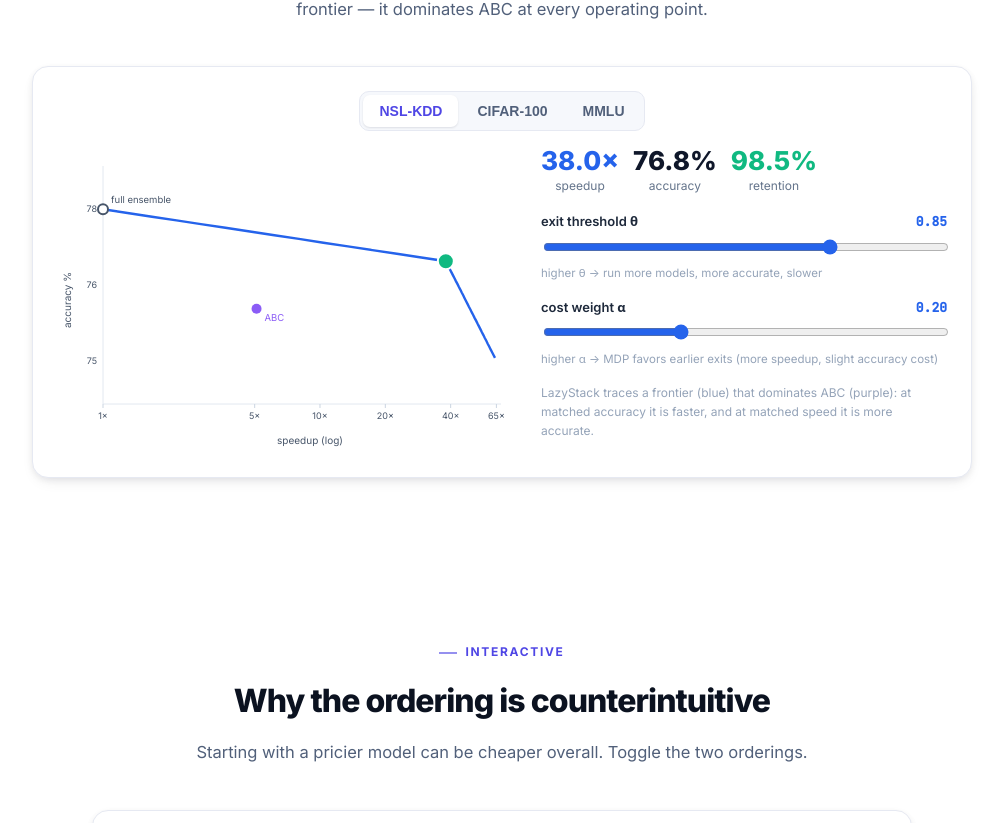
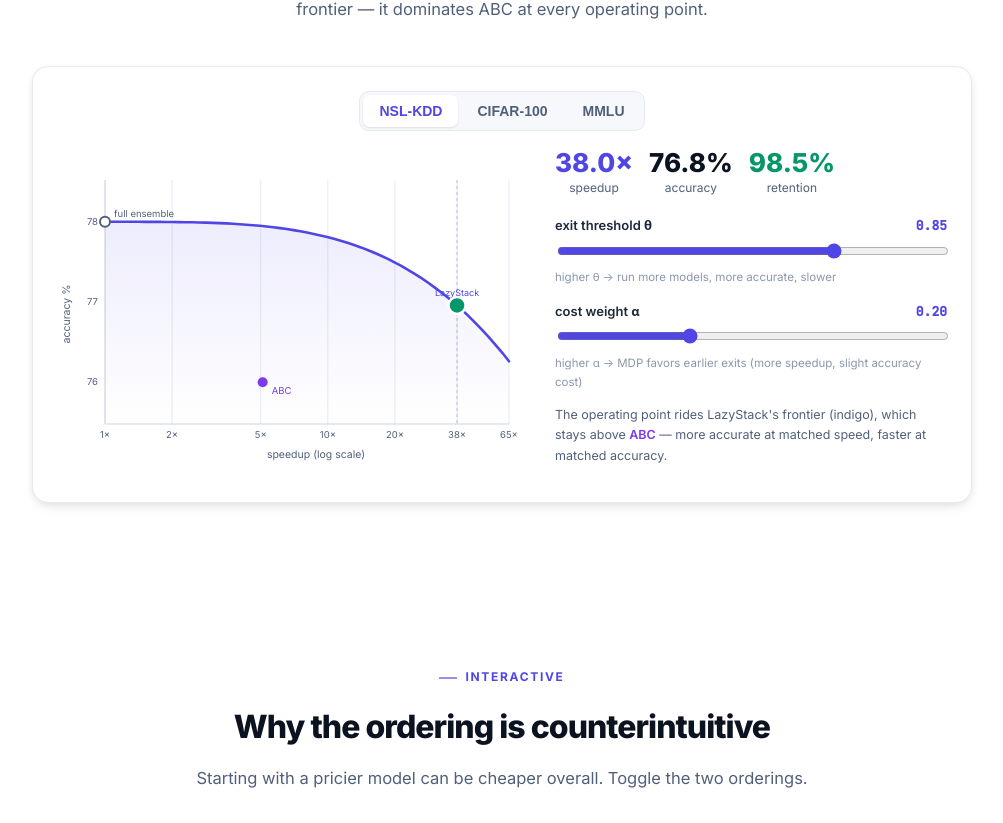
Before and after one commit to ashwincolaco/lazystack, a React (Vite) app: page / in a window 1280 px wide. Shown: the part 1951-2774 px from the top of the page, without its empty margins (138-1141 px from the left). Built offline with nearby package versions, Linux system fonts and the light colour scheme.

Commit message:
Fix Pareto playground: single smooth concave frontier (no kink/cliff), dot rides the curve; shaded area, dashed guide

```diff
--- a/src/components/Playground.jsx
+++ b/src/components/Playground.jsx
@@ -1,26 +1,31 @@
 import React, { useMemo, useState } from 'react'
 import P from '../data/pareto.json'
 
-const C = { blue: '#2563eb', green: '#10b981', red: '#ef4444', amber: '#f59e0b', violet: '#8b5cf6', ink: '#0f172a', slate: '#475569', line: '#e2e8f0', grey: '#cbd5e1' }
-const lerp = (a, b, t) => a + (b - a) * t
-const loglerp = (a, b, t) => Math.exp(lerp(Math.log(a), Math.log(b), t))
+const C = { indigo: '#4f46e5', blue: '#2563eb', green: '#059669', amber: '#d97706', violet: '#7c3aed', ink: '#0b1220', slate: '#51607a', line: '#e6e9f2', grey: '#cbd5e1' }
 const clamp = (v, lo, hi) => Math.max(lo, Math.min(hi, v))
 
-// operating point as a function of exit threshold θ and cost-weight α
-function operating(d, theta, alpha) {
-  let speed, acc
-  if (theta >= 0.85) {
-    const t = (theta - 0.85) / (0.99 - 0.85)
-    speed = loglerp(d.lazySpeed, 1, t)
-    acc = lerp(d.lazyAcc, d.fullAcc, t)
-  } else {
-    const t = (0.85 - theta) / (0.85 - 0.5)
-    speed = loglerp(d.lazySpeed, d.maxSpeed, t)
-    acc = lerp(d.lazyAcc, d.accFloor, t)
-  }
-  speed = clamp(speed * (1 + (alpha - 0.2) * 0.6), 1, d.maxSpeed * 1.05)
-  acc = clamp(acc - (alpha - 0.2) * 2.0, d.accFloor - 0.6, d.fullAcc)
-  return { speed, acc }
+// Build a single smooth concave frontier per dataset:
+//   accuracy(s) = fullAcc - (fullAcc - accEnd) * (ln s / ln maxSpeed)^p
+// with accEnd just below the reported LazyStack accuracy (no cliff), and p
+// chosen so the curve passes exactly through the reported point (lazySpeed, lazyAcc).
+function frontier(d) {
+  const accEnd = d.lazyAcc - 0.8
+  const tLazy = Math.log(d.lazySpeed) / Math.log(d.maxSpeed)
+  const ratio = (d.fullAcc - d.lazyAcc) / (d.fullAcc - accEnd)
+  const p = clamp(Math.log(ratio) / Math.log(tLazy), 0.6, 4)
+  const accOf = (s) => d.fullAcc - (d.fullAcc - accEnd) * Math.pow(Math.log(s) / Math.log(d.maxSpeed), p)
+  return { accEnd, accOf }
+}
+
+// θ (and α) only move the dot ALONG the smooth curve — never reshape it.
+// θ=0.85 (default) sits at the reported operating point (lazySpeed); higher θ → slower/accurate, lower θ → faster.
+function speedFor(d, theta, alpha) {
+  const lnLazy = Math.log(d.lazySpeed), lnMax = Math.log(d.maxSpeed)
+  let lnS
+  if (theta >= 0.85) lnS = lnLazy * (0.99 - theta) / (0.99 - 0.85)          // 0.85→lazy, 0.99→1×
+  else lnS = lnLazy + (lnMax - lnLazy) * (0.85 - theta) / (0.85 - 0.5)       // 0.85→lazy, 0.5→maxSpeed
+  lnS += (alpha - 0.2) * 0.5 * (lnMax - lnLazy)                              // cost weight nudges faster/slower
+  return clamp(Math.exp(lnS), 1, d.maxSpeed)
 }
 
 export default function Playground() {
@@ -28,26 +33,32 @@ export default function Playground() {
   const [theta, setTheta] = useState(0.85)
   const [alpha, setAlpha] = useState(0.2)
   const d = P.datasets[ds]
+  const { accEnd, accOf } = frontier(d)
 
-  const W = 460, H = 300, pad = 46
-  const xmin = 1, xmax = d.maxSpeed * 1.05
-  const ymin = d.accFloor - 1, ymax = d.fullAcc + 1
-  const sx = (s) => pad + (Math.log(clamp(s, xmin, xmax)) - Math.log(xmin)) / (Math.log(xmax) - Math.log(xmin)) * (W - pad - 16)
-  const sy = (a) => H - pad - (a - ymin) / (ymax - ymin) * (H - pad - 16)
+  const W = 470, H = 300, padL = 48, padB = 40, padT = 16, padR = 18
+  const xmin = 1, xmax = d.maxSpeed
+  const ymin = Math.min(accEnd, d.abc.acc) - 0.6, ymax = d.fullAcc + 0.6
+  const sx = (s) => padL + (Math.log(clamp(s, xmin, xmax)) - Math.log(xmin)) / (Math.log(xmax) - Math.log(xmin)) * (W - padL - padR)
+  const sy = (a) => H - padB - (a - ymin) / (ymax - ymin) * (H - padB - padT)
 
-  const curve = useMemo(() => {
+  const curvePath = useMemo(() => {
     const pts = []
-    for (let th = 0.99; th >= 0.5; th -= 0.01) { const o = operating(d, th, alpha); pts.push(`${sx(o.speed).toFixed(1)},${sy(o.acc).toFixed(1)}`) }
-    return pts.join(' ')
-  }, [ds, alpha])
+    const steps = 60
+    for (let i = 0; i <= steps; i++) {
+      const s = Math.exp((i / steps) * Math.log(xmax))
+      pts.push(`${sx(s).toFixed(1)},${sy(accOf(s)).toFixed(1)}`)
+    }
+    return 'M' + pts.join(' L')
+  }, [ds])
 
-  const op = operating(d, theta, alpha)
-  const retention = (op.acc / d.fullAcc) * 100
-  const ticks = ds === 'NSL-KDD' ? [1, 5, 10, 20, 40, 65] : ds === 'MMLU' ? [1, 2, 4, 8, 17] : [1, 1.5, 2, 2.5, 3.7]
+  const s = speedFor(d, theta, alpha)
+  const acc = accOf(s)
+  const retention = (acc / d.fullAcc) * 100
+  const ticks = ds === 'NSL-KDD' ? [1, 2, 5, 10, 20, 38, 65] : ds === 'MMLU' ? [1, 2, 4, 8, 17] : [1, 1.5, 2, 2.5, 3.7]
 
   return (
     <div className="card" style={{ maxWidth: 940, margin: '0 auto' }}>
-      <div className="controls" style={{ marginTop: 0, marginBottom: 16 }}>
+      <div className="controls" style={{ marginTop: 0, marginBottom: 18 }}>
         <div className="toggle">
           {Object.keys(P.datasets).map((k) => (
             <button key={k} className={ds === k ? 'active' : ''} onClick={() => setDs(k)}>{k}</button>
@@ -55,45 +66,53 @@ export default function Playground() {
         </div>
       </div>
 
-      <div style={{ display: 'flex', gap: 24, flexWrap: 'wrap', alignItems: 'center', justifyContent: 'center' }}>
-        {/* Pareto plot */}
-        <svg viewBox={`0 0 ${W} ${H}`} style={{ width: 460, maxWidth: '100%' }}>
-          <line x1={pad} y1={H - pad} x2={W - 16} y2={H - pad} stroke={C.line} />
-          <line x1={pad} y1={16} x2={pad} y2={H - pad} stroke={C.line} />
+      <div style={{ display: 'flex', gap: 28, flexWrap: 'wrap', alignItems: 'center', justifyContent: 'center' }}>
+        <svg viewBox={`0 0 ${W} ${H}`} style={{ width: 470, maxWidth: '100%' }}>
+          {/* gridlines */}
+          {ticks.map((t) => <line key={'gx' + t} x1={sx(t)} y1={padT} x2={sx(t)} y2={H - padB} stroke={C.line} strokeWidth={1} />)}
+          <line x1={padL} y1={H - padB} x2={W - padR} y2={H - padB} stroke="#cbd5e1" />
+          <line x1={padL} y1={padT} x2={padL} y2={H - padB} stroke="#cbd5e1" />
           {ticks.map((t) => (
-            <g key={t}><line x1={sx(t)} y1={H - pad} x2={sx(t)} y2={H - pad + 4} stroke={C.grey} />
-              <text x={sx(t)} y={H - pad + 15} fontSize="9" fill={C.slate} textAnchor="middle">{t}×</text></g>
+            <text key={'tx' + t} x={sx(t)} y={H - padB + 14} fontSize="9.5" fill={C.slate} textAnchor="middle">{t}×</text>
           ))}
-          {[ymin + 1, (ymin + ymax) / 2, ymax - 1].map((a) => (
-            <g key={a}><text x={pad - 6} y={sy(a) + 3} fontSize="9" fill={C.slate} textAnchor="end">{a.toFixed(0)}</text></g>
+          {[ymin + 0.6, (ymin + ymax) / 2, ymax - 0.6].map((a, i) => (
+            <text key={'ty' + i} x={padL - 7} y={sy(a) + 3} fontSize="9.5" fill={C.slate} textAnchor="end">{a.toFixed(0)}</text>
           ))}
-          <text x={(W + pad) / 2} y={H - 6} fontSize="10" fill={C.slate} textAnchor="middle">speedup (log)</text>
-          <text x={14} y={H / 2} fontSize="10" fill={C.slate} textAnchor="middle" transform={`rotate(-90 14 ${H / 2})`}>accuracy %</text>
+          <text x={(W + padL) / 2} y={H - 6} fontSize="10.5" fill={C.slate} textAnchor="middle">speedup (log scale)</text>
+          <text x={13} y={H / 2} fontSize="10.5" fill={C.slate} textAnchor="middle" transform={`rotate(-90 13 ${H / 2})`}>accuracy %</text>
 
-          {/* LazyStack frontier */}
-          <polyline points={curve} fill="none" stroke={C.blue} strokeWidth={2.4} />
-          {/* full ensemble + ABC markers */}
+          {/* shaded area under frontier */}
+          <path d={`${curvePath} L${sx(xmax).toFixed(1)},${(H - padB).toFixed(1)} L${sx(1).toFixed(1)},${(H - padB).toFixed(1)} Z`} fill="url(#fade)" opacity={0.10} />
+          <defs><linearGradient id="fade" x1="0" y1="0" x2="0" y2="1"><stop offset="0" stopColor={C.indigo} /><stop offset="1" stopColor={C.indigo} stopOpacity="0" /></linearGradient></defs>
+
+          {/* frontier */}
+          <path d={curvePath} fill="none" stroke={C.indigo} strokeWidth={2.6} strokeLinecap="round" />
+
+          {/* markers */}
           <circle cx={sx(1)} cy={sy(d.fullAcc)} r={5} fill="#fff" stroke={C.slate} strokeWidth={2} />
-          <text x={sx(1) + 8} y={sy(d.fullAcc) - 6} fontSize="9.5" fill={C.slate}>full ensemble</text>
+          <text x={sx(1) + 9} y={sy(d.fullAcc) - 5} fontSize="9.5" fill={C.slate}>full ensemble</text>
+          <circle cx={sx(d.lazySpeed)} cy={sy(d.lazyAcc)} r={4} fill={C.indigo} opacity={0.4} />
+          <text x={sx(d.lazySpeed)} y={sy(d.lazyAcc) - 9} fontSize="9" fill={C.indigo} textAnchor="middle">LazyStack</text>
           <circle cx={sx(d.abc.speed)} cy={sy(d.abc.acc)} r={5} fill={C.violet} />
-          <text x={sx(d.abc.speed) + 8} y={sy(d.abc.acc) + 12} fontSize="9.5" fill={C.violet}>ABC</text>
+          <text x={sx(d.abc.speed) + 9} y={sy(d.abc.acc) + 12} fontSize="9.5" fill={C.violet}>ABC</text>
+
           {/* live operating dot */}
-          <circle cx={sx(op.speed)} cy={sy(op.acc)} r={8} fill={retention >= 97 ? C.green : C.blue} stroke="#fff" strokeWidth={2} />
+          <line x1={sx(s)} y1={padT} x2={sx(s)} y2={H - padB} stroke={C.indigo} strokeWidth={1} strokeDasharray="3,3" opacity={0.35} />
+          <circle cx={sx(s)} cy={sy(acc)} r={8.5} fill={retention >= 97 ? C.green : C.indigo} stroke="#fff" strokeWidth={2.5} />
         </svg>
 
-        {/* readouts + sliders */}
-        <div style={{ minWidth: 260, flex: '1 1 260px' }}>
-          <div style={{ display: 'flex', gap: 14, marginBottom: 16 }}>
-            <Readout label="speedup" value={`${op.speed.toFixed(1)}×`} color={C.blue} />
-            <Readout label="accuracy" value={`${op.acc.toFixed(1)}%`} color={C.ink} />
+        <div style={{ minWidth: 250, flex: '1 1 250px' }}>
+          <div style={{ display: 'flex', gap: 16, marginBottom: 18 }}>
+            <Readout label="speedup" value={`${s.toFixed(1)}×`} color={C.indigo} />
+            <Readout label="accuracy" value={`${acc.toFixed(1)}%`} color={C.ink} />
             <Readout label="retention" value={`${retention.toFixed(1)}%`} color={retention >= 97 ? C.green : C.amber} />
           </div>
           <Slider label="exit threshold θ" value={theta} min={0.5} max={0.99} step={0.01} onChange={setTheta}
             hint={theta >= 0.85 ? 'higher θ → run more models, more accurate, slower' : 'lower θ → exit sooner, faster, slightly less accurate'} />
           <Slider label="cost weight α" value={alpha} min={0.05} max={0.5} step={0.01} onChange={setAlpha}
             hint="higher α → MDP favors earlier exits (more speedup, slight accuracy cost)" />
-          <p style={{ fontSize: 12, color: '#94a3b8', marginTop: 10 }}>
-            LazyStack traces a frontier (blue) that dominates ABC (purple): at matched accuracy it is faster, and at matched speed it is more accurate.
+          <p style={{ fontSize: 12.5, color: C.slate, marginTop: 10 }}>
+            The operating point rides LazyStack's frontier (indigo), which stays above <span style={{ color: C.violet, fontWeight: 600 }}>ABC</span> — more accurate at matched speed, faster at matched accuracy.
           </p>
         </div>
       </div>
@@ -105,7 +124,7 @@ function Readout({ label, value, color }) {
   return (
     <div style={{ textAlign: 'center' }}>
       <div style={{ fontSize: 26, fontWeight: 800, color, lineHeight: 1.1 }}>{value}</div>
-      <div style={{ fontSize: 12, color: '#64748b' }}>{label}</div>
+      <div style={{ fontSize: 12, color: '#51607a' }}>{label}</div>
     </div>
   )
 }
@@ -113,11 +132,10 @@ function Slider({ label, value, min, max, step, onChange, hint }) {
   return (
     <div style={{ marginBottom: 14 }}>
       <div style={{ display: 'flex', justifyContent: 'space-between', fontSize: 13, fontWeight: 600, marginBottom: 4 }}>
-        <span>{label}</span><span className="mono" style={{ color: '#2563eb' }}>{value.toFixed(2)}</span>
+        <span>{label}</span><span className="mono" style={{ color: '#4f46e5' }}>{value.toFixed(2)}</span>
       </div>
-      <input type="range" min={min} max={max} step={step} value={value} onChange={(e) => onChange(parseFloat(e.target.value))}
-        style={{ width: '100%', accentColor: '#2563eb' }} />
-      <div style={{ fontSize: 11.5, color: '#94a3b8', marginTop: 2 }}>{hint}</div>
+      <input type="range" min={min} max={max} step={step} value={value} onChange={(e) => onChange(parseFloat(e.target.value))} style={{ width: '100%' }} />
+      <div style={{ fontSize: 11.5, color: '#8a97ad', marginTop: 2 }}>{hint}</div>
     </div>
   )
 }
```
